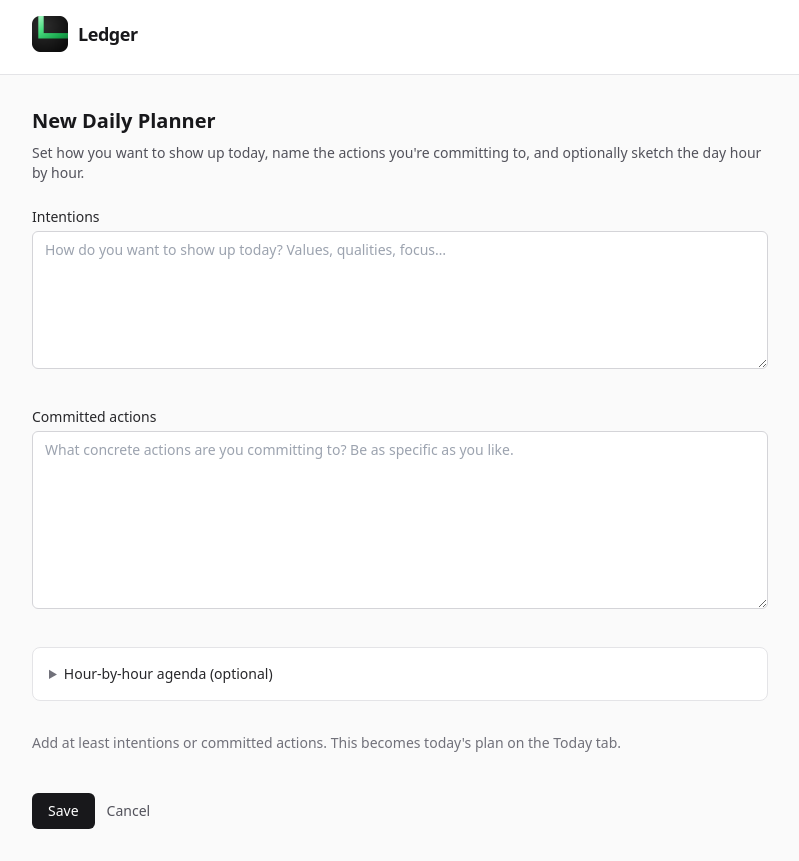
After one commit to andrewadelson92/ledger, a Flask app: page /new/daily_planner in a window 1280 px wide. The commit adds this page. Shown: the whole page, without its empty margins (240-1039 px from the left). Run offline with Flask 3, Linux system fonts and the light colour scheme; some libraries are stand-ins or nearby versions.

Commit message:
Add Daily Planner and Numb on diary card; surface plan on Today.
One planner per day with intentions, committed actions, and an optional hour-by-hour agenda. Today leads with the plan, then the skills goal.

Co-authored-by: Cursor <cursoragent@cursor.com>

```diff
--- a/app.py
+++ b/app.py
@@ -48,6 +48,9 @@ from helpers import (
     sync_diary_card_journal,
     parse_journal_fields,
     find_todays_daily_goal,
+    find_todays_entry,
+    agenda_slots_for_form,
+    format_planner_hour,
 )
 
 ADD_HIDDEN_TYPES = frozenset({"exposure_checkin"})
@@ -103,6 +106,8 @@ def inject_globals():
         "exposure_is_complete": exposure_is_complete,
         "exposure_needs_outcome": exposure_needs_outcome,
         "exposure_predicted_peak": exposure_predicted_peak,
+        "agenda_slots_for_form": agenda_slots_for_form,
+        "format_planner_hour": format_planner_hour,
     }
 
 
@@ -119,6 +124,8 @@ for _name, _fn in (
     ("exposure_is_complete", exposure_is_complete),
     ("exposure_needs_outcome", exposure_needs_outcome),
     ("exposure_predicted_peak", exposure_predicted_peak),
+    ("agenda_slots_for_form", agenda_slots_for_form),
+    ("format_planner_hour", format_planner_hour),
 ):
     app.add_template_global(_fn, _name)
 
@@ -202,6 +209,7 @@ def index():
         add_options=add_options,
         in_progress_items=in_progress_items,
         todays_daily_goal=_todays_daily_goal(),
+        todays_daily_planner=_todays_daily_planner(),
         today_label=today_label,
     )
 
@@ -230,6 +238,15 @@ def _todays_daily_goal():
     return find_todays_daily_goal(candidates, LOCAL_TZ)
 
 
+def _todays_daily_planner():
+    candidates = (
+        Entry.query.filter_by(type="daily_planner")
+        .order_by(Entry.created_at.desc())
+        .all()
+    )
+    return find_todays_entry(candidates, "daily_planner", LOCAL_TZ)
+
+
 def _save_daily_goal(payload: dict) -> Entry:
     existing = _todays_daily_goal()
     if existing:
@@ -243,6 +260,19 @@ def _save_daily_goal(payload: dict) -> Entry:
     return entry
 
 
+def _save_daily_planner(payload: dict) -> Entry:
+    existing = _todays_daily_planner()
+    if existing:
+        existing.payload = payload
+        _touch_entry(existing)
+        db.session.commit()
+        return existing
+    entry = Entry(type="daily_planner", payload=payload)
+    db.session.add(entry)
+    db.session.commit()
+    return entry
+
+
 def _form_render_ctx(entry_type: str, payload: dict | None, entry=None, form=None, **extra):
     ctx = {
         "entry_type": entry_type,
@@ -250,6 +280,8 @@ def _form_render_ctx(entry_type: str, payload: dict | None, entry=None, form=Non
         "payload": payload or {},
         **extra,
     }
+    if entry_type == "daily_planner":
+        ctx["agenda_slots"] = agenda_slots_for_form(ctx["payload"])
     if entry_type == "diary_card":
         ctx["extra_emotions"] = diary_card_extra_emotions(ctx["payload"].get("emotions"))
         if form is not None:
@@ -369,6 +401,16 @@ def new_entry(entry_type):
             _save_daily_goal(payload)
             flash("Daily goal saved.")
             return redirect(url_for("index", tab="today"))
+        if entry_type == "daily_planner":
+            if not payload.get("intentions") and not payload.get("committed_actions"):
+                flash("Add intentions and/or committed actions for today.")
+                return render_template(
+                    f"forms/{entry_type}.html",
+                    **_form_render_ctx(entry_type, payload, is_edit=False, exposure_plans=[]),
+                )
+            _save_daily_planner(payload)
+            flash("Daily planner saved.")
+            return redirect(url_for("index", tab="today"))
         entry = Entry(
             type=entry_type,
             payload=payload,
@@ -381,6 +423,11 @@ def new_entry(entry_type):
 
     if entry_type == "daily_goal":
         existing = _todays_daily_goal()
+        if existing:
+            return redirect(url_for("entry_edit", entry_id=existing.id))
+
+    if entry_type == "daily_planner":
+        existing = _todays_daily_planner()
         if existing:
             return redirect(url_for("entry_edit", entry_id=existing.id))
 
@@ -611,6 +658,21 @@ def entry_edit(entry_id):
                         secondary_tag=entry.secondary_tag,
                     ),
                 )
+        if entry.type == "daily_planner":
+            if not payload.get("intentions") and not payload.get("committed_actions"):
+                flash("Add intentions and/or committed actions for today.")
+                return render_template(
+                    f"forms/{entry.type}.html",
+                    **_form_render_ctx(
+                        entry.type,
+                        payload,
+                        is_edit=True,
+                        entry_id=entry.id,
+                        exposure_plans=[],
+                        linked_entry_id=entry.linked_entry_id,
+                        secondary_tag=entry.secondary_tag,
+                    ),
+                )
         entry.payload = payload
         entry.linked_entry_id = linked_entry_id
         entry.secondary_tag = secondary_tag
@@ -619,7 +681,7 @@ def entry_edit(entry_id):
             sync_diary_card_journal(entry, request.form)
         db.session.commit()
         flash("Entry updated.")
-        if entry.type == "daily_goal":
+        if entry.type in ("daily_goal", "daily_planner"):
             return redirect(url_for("index", tab="today"))
         return redirect(url_for("entry_detail", entry_id=entry.id))
 
--- a/constants.py
+++ b/constants.py
@@ -1,6 +1,7 @@
 ENTRY_TYPES = [
     "checkin",
     "daily_goal",
+    "daily_planner",
     "diary_card",
     "skill_used",
     "thought_record",
@@ -16,6 +17,7 @@ ENTRY_TYPES = [
 ENTRY_TYPE_LABELS = {
     "checkin": "Emotion Check-In",
     "daily_goal": "Daily Goal",
+    "daily_planner": "Daily Planner",
     "diary_card": "Diary Card",
     "skill_used": "Skill Used",
     "thought_record": "Thought Record",
@@ -41,13 +43,14 @@ BEHAVIORAL_ACTIVATION_EMOTIONS = [
     {"key": "sadness", "label": "Sadness"},
 ]
 
-# Fixed emotions for diary card v1 (intensity 1–5 each)
+# Fixed emotions for diary card (intensity 1–5 each)
 DIARY_CARD_EMOTIONS = [
     "Anxious",
     "Sad",
     "Overwhelmed",
     "Content",
     "Energized",
+    "Numb",
 ]
 
 SKILL_MODULES = ["DT", "ER", "IE", "M"]
@@ -106,3 +109,6 @@ EMOTION_WHEEL = {
 }
 
 ALL_EMOTIONS = [e for emotions in EMOTION_WHEEL.values() for e in emotions]
+
+# Optional hour slots for daily planner agenda (local day)
+DAILY_PLANNER_HOURS = list(range(6, 23))  # 6am–10pm
--- a/helpers.py
+++ b/helpers.py
@@ -11,6 +11,7 @@ from constants import (
     SKILL_MODULE_LABELS,
     DIARY_CARD_EMOTIONS,
     BEHAVIORAL_ACTIVATION_EMOTIONS,
+    DAILY_PLANNER_HOURS,
 )
 
 
@@ -33,6 +34,48 @@ def find_todays_daily_goal(entries, tz: ZoneInfo, today=None):
         if entry_local_date(entry.created_at, tz) == today:
             return entry
     return None
+
+
+def find_todays_entry(entries, entry_type: str, tz: ZoneInfo, today=None):
+    """Return the most recent entry of a type for the local calendar day, if any."""
+    today = today or datetime.now(tz).date()
+    for entry in entries:
+        if entry.type != entry_type:
+            continue
+        if entry_local_date(entry.created_at, tz) == today:
+            return entry
+    return None
+
+
+def format_planner_hour(hour: int) -> str:
+    if hour == 0:
+        return "12:00 AM"
+    if hour < 12:
+        return f"{hour}:00 AM"
+    if hour == 12:
+        return "12:00 PM"
+    return f"{hour - 12}:00 PM"
+
+
+def parse_agenda_slots(form) -> list[dict]:
+    slots = []
+    for hour in DAILY_PLANNER_HOURS:
+        plan = (form.get(f"agenda_{hour}") or "").strip()
+        if plan:
+            slots.append({"hour": hour, "plan": plan})
+    return slots
+
+
+def agenda_slots_for_form(payload: dict | None = None) -> list[dict]:
+    by_hour = {
+        s.get("hour"): (s.get("plan") or "")
+        for s in ((payload or {}).get("agenda") or [])
+        if isinstance(s, dict) and s.get("hour") is not None
+    }
+    return [
+        {"hour": hour, "label": format_planner_hour(hour), "plan": by_hour.get(hour, "")}
+        for hour in DAILY_PLANNER_HOURS
+    ]
 
 
 def entry_log_label(entry) -> str:
@@ -75,6 +118,19 @@ def entry_summary(entry) -> str:
         if goal and skills:
             return f"{goal} · {len(skills)} skill{'s' if len(skills) != 1 else ''}"
         return goal or "Daily goal"
+
+    if t == "daily_planner":
+        intentions = _truncate(p.get("intentions"), 50)
+        actions = p.get("committed_actions") or ""
+        agenda = p.get("agenda") or []
+        parts = []
+        if intentions:
+            parts.append(intentions)
+        if actions.strip():
+            parts.append("actions")
+        if agenda:
+            parts.append(f"{len(agenda)} hour{'s' if len(agenda) != 1 else ''}")
+        return " · ".join(parts) if parts else "Daily planner"
 
     if t == "diary_card":
         emotions = p.get("emotions") or []
@@ -382,6 +438,13 @@ def payload_for_type(entry_type: str, form) -> tuple[dict[str, Any], int | None,
             "skills": parse_skills_json(form.get("skills_json")),
         }
 
+    elif entry_type == "daily_planner":
+        payload = {
+            "intentions": (form.get("intentions") or "").strip(),
+            "committed_actions": (form.get("committed_actions") or "").strip(),
+            "agenda": parse_agenda_slots(form),
+        }
+
     elif entry_type == "diary_card":
         payload = {
             "emotions": parse_diary_card_emotions(form),
--- /dev/null
+++ b/templates/forms/daily_planner.html
@@ -0,0 +1,46 @@
+{% extends "base.html" %}
+{% from "macros/forms.html" import field_label, text_input, form_actions %}
+
+{% block document_title %}Ledger · {{ entry_label }}{% endblock %}
+
+{% block content %}
+<h1 class="text-xl font-semibold text-zinc-900 mb-2">{{ 'Edit' if is_edit else 'New' }} {{ entry_label }}</h1>
+<p class="text-sm text-zinc-600 mb-6">Set how you want to show up today, name the actions you're committing to, and optionally sketch the day hour by hour.</p>
+
+<form method="post"
+  action="{{ url_for('entry_edit', entry_id=entry_id) if is_edit else url_for('new_entry', entry_type=entry_type) }}"
+  class="space-y-8">
+
+  <div>
+    {{ field_label('Intentions') }}
+    {{ text_input('intentions', payload.intentions or '', rows=6, placeholder='How do you want to show up today? Values, qualities, focus…') }}
+  </div>
+
+  <div>
+    {{ field_label('Committed actions') }}
+    {{ text_input('committed_actions', payload.committed_actions or '', rows=8, placeholder='What concrete actions are you committing to? Be as specific as you like.') }}
+  </div>
+
+  <details class="rounded-lg border border-zinc-200 bg-white p-4"
+    {% if payload.agenda %}open{% endif %}>
+    <summary class="cursor-pointer text-sm font-medium text-zinc-800 marker:text-zinc-500">
+      Hour-by-hour agenda (optional)
+    </summary>
+    <p class="mt-2 text-sm text-zinc-600">Fill only the hours that matter. Empty hours are ignored.</p>
+    <div class="mt-4 space-y-3 border-t border-zinc-100 pt-4">
+      {% for slot in agenda_slots %}
+      <div class="flex items-start gap-3">
+        <span class="w-20 shrink-0 pt-2 text-xs font-medium text-zinc-500">{{ slot.label }}</span>
+        <textarea name="agenda_{{ slot.hour }}" rows="2"
+          class="w-full rounded-md border border-zinc-300 px-3 py-2 text-sm focus:border-zinc-500 focus:outline-none focus:ring-1 focus:ring-zinc-500"
+          placeholder="Optional">{{ slot.plan }}</textarea>
+      </div>
+      {% endfor %}
+    </div>
+  </details>
+
+  <p class="text-sm text-zinc-500">Add at least intentions or committed actions. This becomes today's plan on the Today tab.</p>
+
+  {{ form_actions(url_for('entry_detail', entry_id=entry_id) if is_edit else url_for('index', tab='today')) }}
+</form>
+{% endblock %}
```
Also changed, not shown: templates/entry_detail.html (+29 -0 lines), templates/index.html (+52 -3 lines), README.md.
